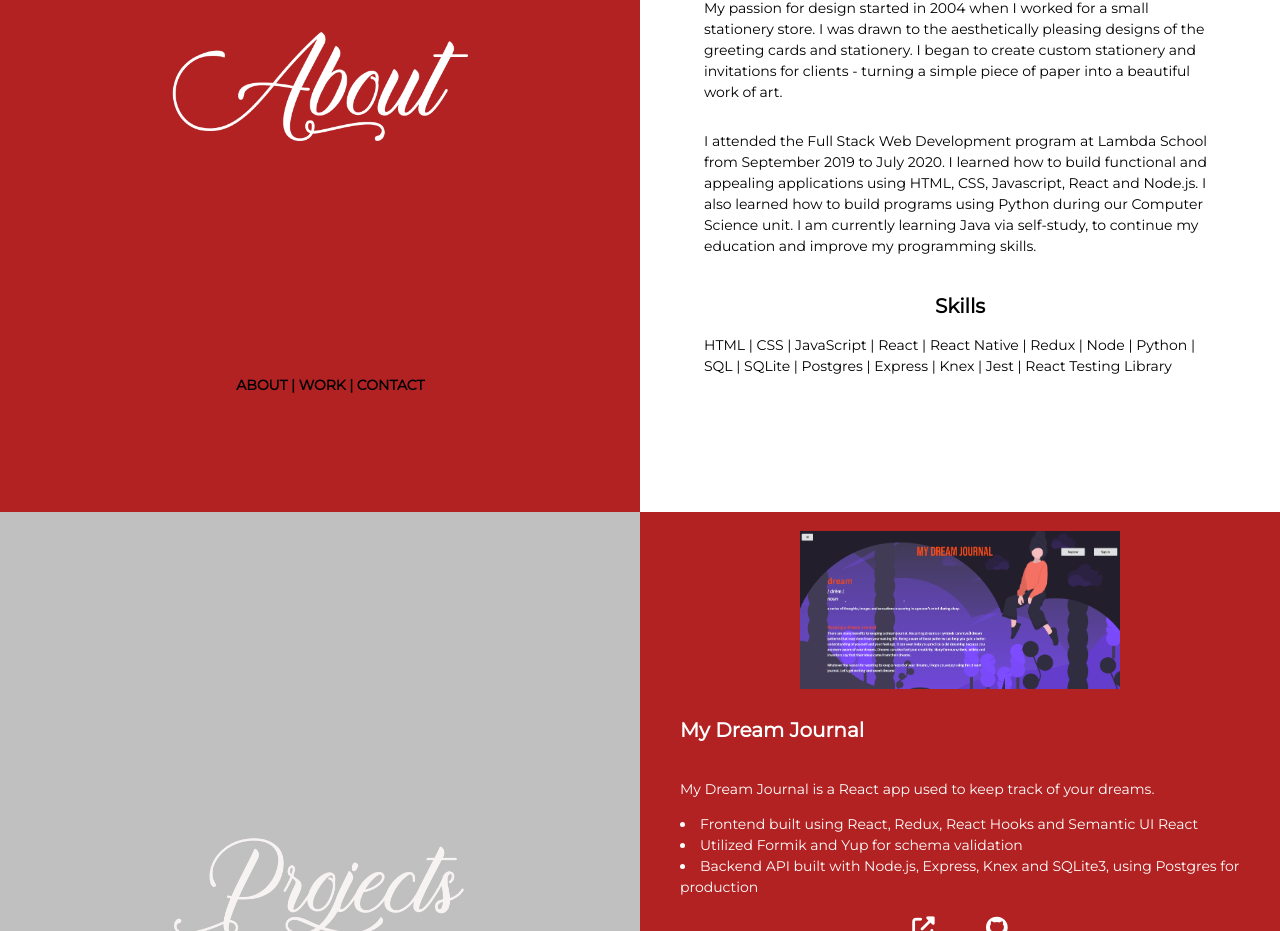
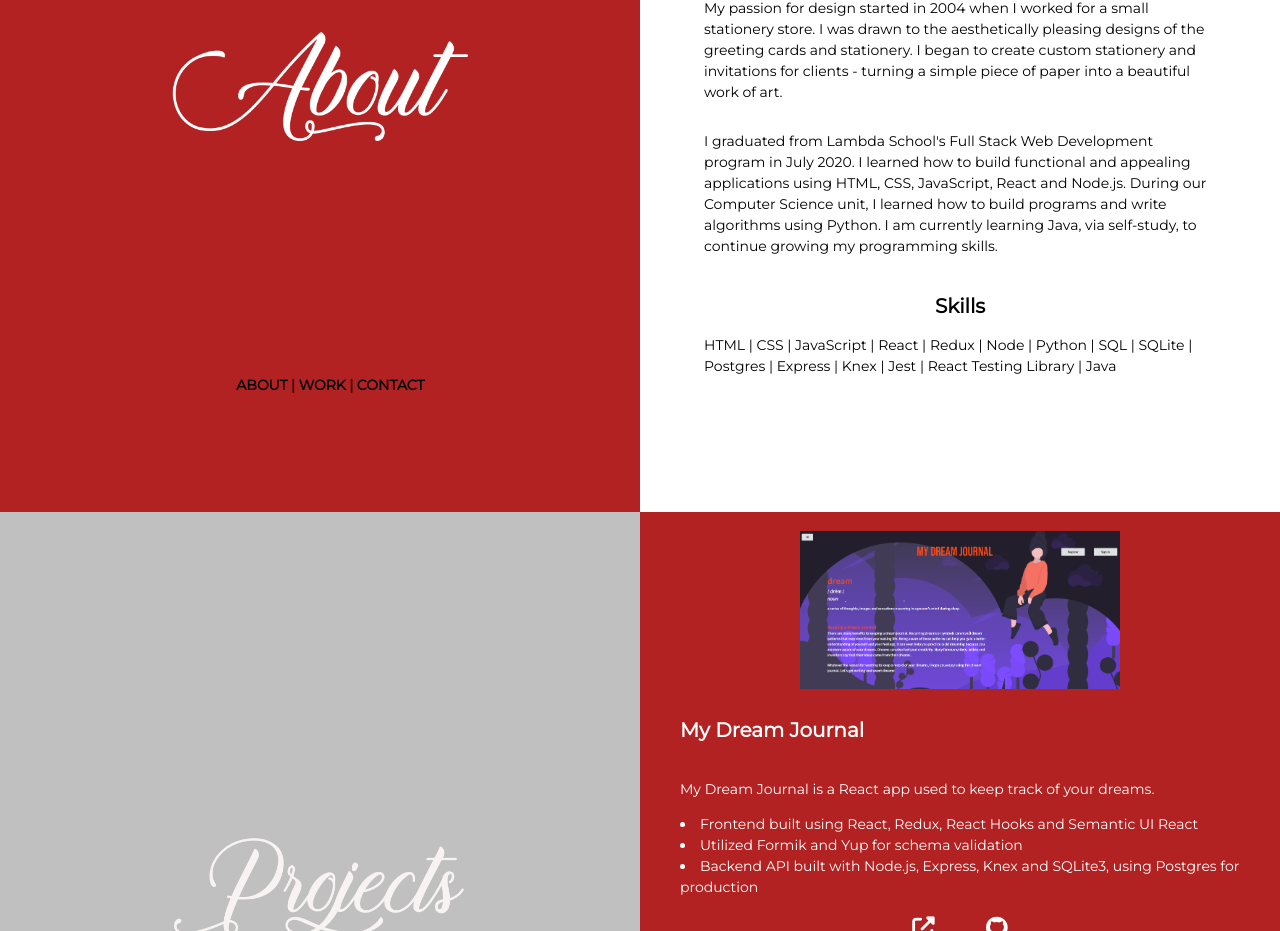
Before and after one commit to MicheSi/portfolio-react, a React (Create React App) app: page / in a window 1280 px wide. Shown: the part 1098-2029 px from the top of the page. Built offline with nearby package versions, Linux system fonts and the light colour scheme.

Commit message:
edited about section

```diff
--- a/src/components/about.js
+++ b/src/components/about.js
@@ -19,13 +19,13 @@ const About = props => {
                     I began to create custom stationery and invitations for clients - turning a simple piece of paper into a beautiful work of art.
                 </p>
                 <p>
-                    I attended the Full Stack Web Development program at Lambda School from September 2019 to July 2020. I learned how to build functional and appealing
-                    applications using HTML, CSS, Javascript, React and Node.js. I also learned how to build programs using Python during our Computer Science unit. I am currently learning Java via self-study, to continue my education and improve my programming skills.
+                    I graduated from Lambda School's Full Stack Web Development program in July 2020. I learned how to build functional and appealing
+                    applications using HTML, CSS, JavaScript, React and Node.js. During our Computer Science unit, I learned how to build programs and write algorithms using Python. I am currently learning Java, via self-study, to continue growing my programming skills.
                 </p>
                 <h3 className='skillsh3'>Skills</h3>
                 <p className='skills'>
-                    HTML | CSS | JavaScript | React | React Native | Redux | Node | Python | SQL | SQLite |
-                     Postgres | Express | Knex | Jest | React Testing Library
+                    HTML | CSS | JavaScript | React | Redux | Node | Python | SQL | SQLite |
+                     Postgres | Express | Knex | Jest | React Testing Library | Java
                 </p>
             </div>
         </section>
```
